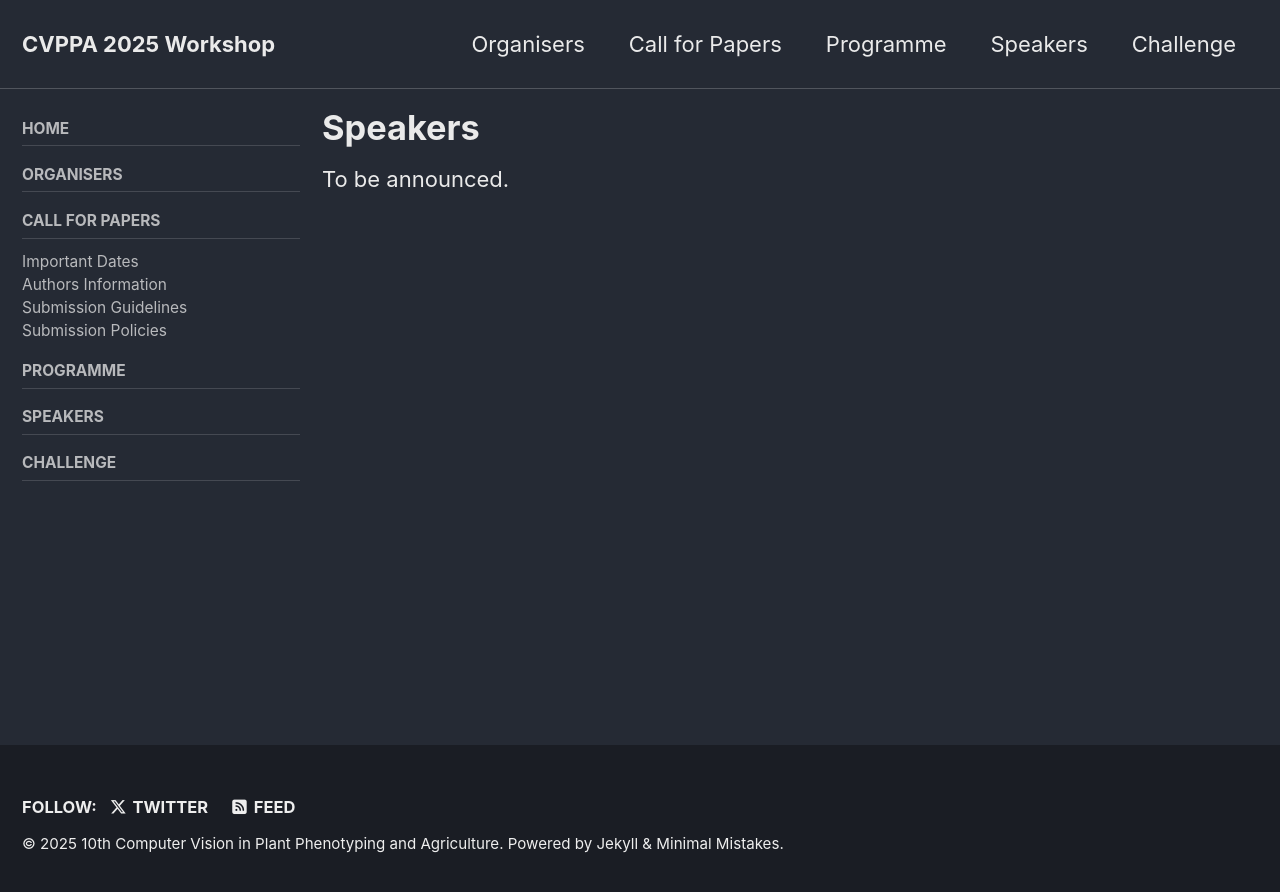
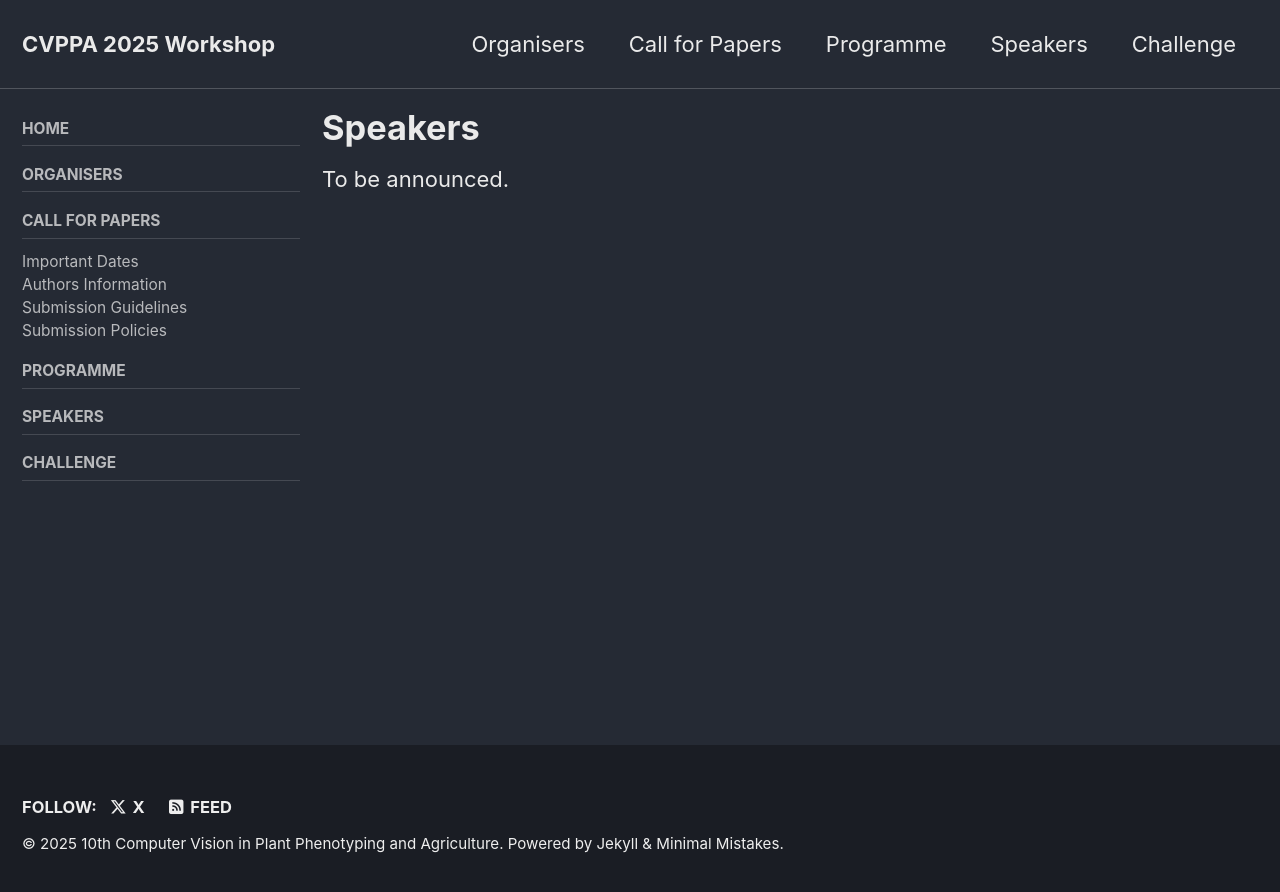
Before and after one commit to cvppa2025/cvppa2025.github.io, a Jekyll site: the page built from _pages/speakers.md, in a window 1280 px wide. Shown: the top 892 px of the page. Built offline with Jekyll 4.4.1, drawn with Linux system fonts in a browser that asks for light colours; cached includes are drawn as plain includes.

Commit message:
Update _config.yml

```diff
--- a/_config.yml
+++ b/_config.yml
@@ -116,7 +116,7 @@ author:
     - label: "Website"
       icon: "fas fa-fw fa-link"
       # url: "https://your-website.com"
-    - label: "Twitter"
+    - label: "X"
       icon: "fab fa-fw fa-brands fa-x-twitter"
       url: "https://x.com/cvppa_official"
     - label: "Facebook"
@@ -132,7 +132,7 @@ author:
 # Site Footer
 footer:
   links:
-    - label: "Twitter"
+    - label: "X"
       icon: "fab fa-fw fa-x-twitter"
       url: "https://x.com/cvppa_official"
     - label: "Facebook"
```
